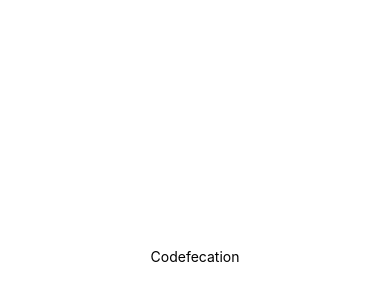
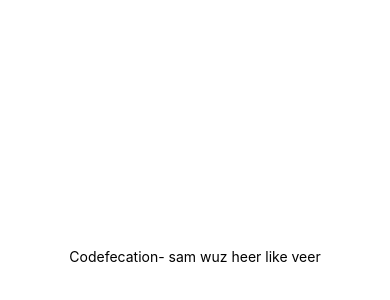
Before and after one commit to smmzhu/codefecation, a React Native app in the folder project/: screen / in a window 390 px wide. Shown: the part 166-466 px from the top of the page. Built offline with nearby package versions, Linux system fonts and the light colour scheme.

Commit message:
testing 'sam wuz heer like veer'

```diff
--- a/project/App.js
+++ b/project/App.js
@@ -4,7 +4,7 @@ import { StyleSheet, Text, View } from 'react-native';
 export default function App() {
   return (
     <View style={styles.container}>
-      <Text>Codefecation</Text>
+      <Text>Codefecation- sam wuz heer like veer</Text>
       <StatusBar style="auto" />
     </View>
   );
```
